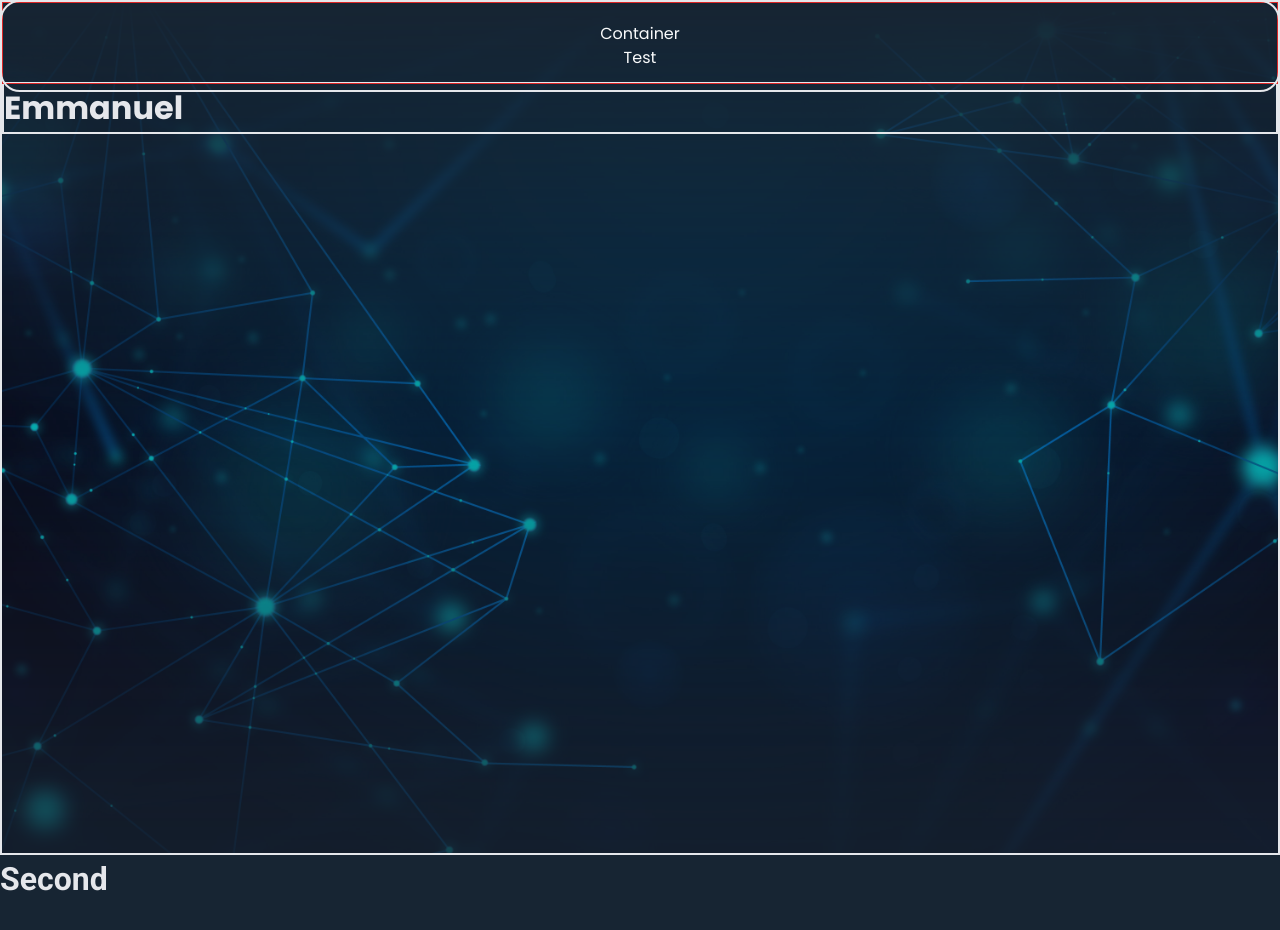
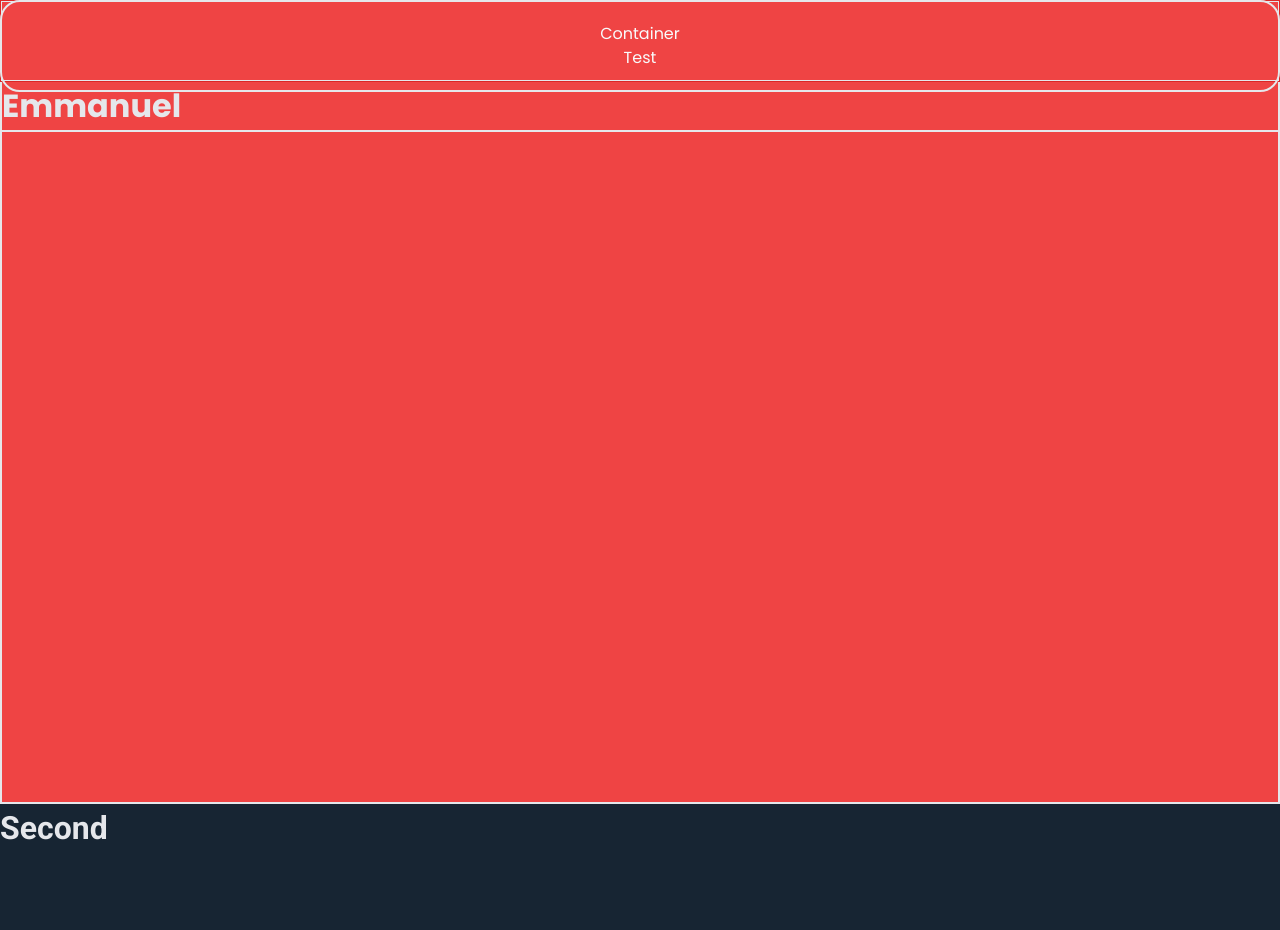
Before and after one commit to PixelOmen/portfolio_site, a React (Vite) app in the folder EA_Portfolio/: page / in a window 1280 px wide. Shown: the top 930 px of the page. Built offline with nearby package versions, Linux system fonts and the light colour scheme.

Commit message:
started on canvas bg component

```diff
--- a/EA_Portfolio/src/App.tsx
+++ b/EA_Portfolio/src/App.tsx
@@ -1,7 +1,6 @@
 import Hero from "./components/hero/Hero"
 
 export default function App() {
-
   return (
     <>
       <Hero>
--- a/EA_Portfolio/src/components/hero/Hero.tsx
+++ b/EA_Portfolio/src/components/hero/Hero.tsx
@@ -4,17 +4,19 @@ import styles from './hero.module.css'
 import landingbg from '../../assets/landingbg.jpg'
 
 import Navbar from "../navbar/Navbar"
+import HeroCanvas from './HeroCanvas'
 
 
-interface Props {
+interface HeroProps {
   children: ReactNode
 }
 
-export default function hero({ children }: Props) {
+export default function hero({ children }: HeroProps) {
   return (
     <>
-      <div className={`${styles.bgShow} w-full border-2 max-h-[900px] overflow-hidden`}>
-        <img src={landingbg} alt="landingbg" className='mx-auto'/>
+      <div className={`w-full border-2 max-h-[900px] overflow-hidden`}>
+        {/* <img src={landingbg} alt="landingbg" className={`${styles.bgImg} mx-auto'`}/> */}
+        <HeroCanvas/>
         <div className='absolute h-full w-full top-0 left-0'>
           <Navbar/>
           {children}
--- /dev/null
+++ b/EA_Portfolio/src/components/hero/HeroCanvas.tsx
@@ -0,0 +1,41 @@
+import { useEffect, useState } from "react";
+
+export default function HeroCanvas() {
+    return (
+    <div className="w-screen bg-red-500">
+        <Grid/>
+    </div>
+    )
+}
+
+
+
+function Grid() {
+    const [gridDim, updateDim] = useState({
+        width: 0,
+        height: 0
+    });
+
+    var resizeDelay = setTimeout(() => {}, 100);
+
+    window.addEventListener('resize', () => {
+        clearTimeout(resizeDelay);
+        resizeDelay = setTimeout(() => {
+            updateDim({
+                width: Math.floor(window.innerWidth / 40),
+                height: Math.floor(window.innerHeight / 60)
+            })
+        }, 500)
+    });
+
+    useEffect(() => {
+        console.log(gridDim);
+    }, [gridDim])
+
+
+    return (
+        <div className="h-screen">
+
+        </div>
+    )
+}
--- a/EA_Portfolio/src/components/hero/hero.module.css
+++ b/EA_Portfolio/src/components/hero/hero.module.css
@@ -1,10 +1,4 @@
-.bgShow {
-    position: relative;
-    width: 100%;
-    height: 100%;
-}
-
-.bgShow img {
+.bgImg {
     mask-image: linear-gradient(rgba(0,0,0,0), rgba(0,0,0,0.8), rgba(0,0,0,0.2));
     filter: brightness(80%);
 }
--- a/EA_Portfolio/src/components/navbar/Navbar.tsx
+++ b/EA_Portfolio/src/components/navbar/Navbar.tsx
@@ -1,8 +1,9 @@
 import { useEffect, useRef } from "react";
 import styles from './navbar.module.css'
 
+
 export default function Navbar() {
-  const spacer = useRef<HTMLDivElement>(null);
+  const topAnchorBar = useRef<HTMLDivElement>(null);
   const navbarContainer = useRef<HTMLDivElement>(null);
   const observer = new IntersectionObserver((elements) => {
     elements.forEach((e) => {
@@ -15,14 +16,14 @@ export default function Navbar() {
   });
 
   useEffect(() => {
-    if (spacer.current) {
-      observer.observe(spacer.current);
+    if (topAnchorBar.current) {
+      observer.observe(topAnchorBar.current);
     }
   }, [])
 
   return (
   <>
-  <div ref={spacer} className="Spacer absolute w-full border border-red-600 py-10"></div>
+  <div ref={topAnchorBar} className="Spacer absolute w-full border border-red-600 py-10"></div>
   <div ref={navbarContainer} className={`${styles.navbar} fixed border-2 text-gray-50 p-5`}>
     <div>
       Container
```
